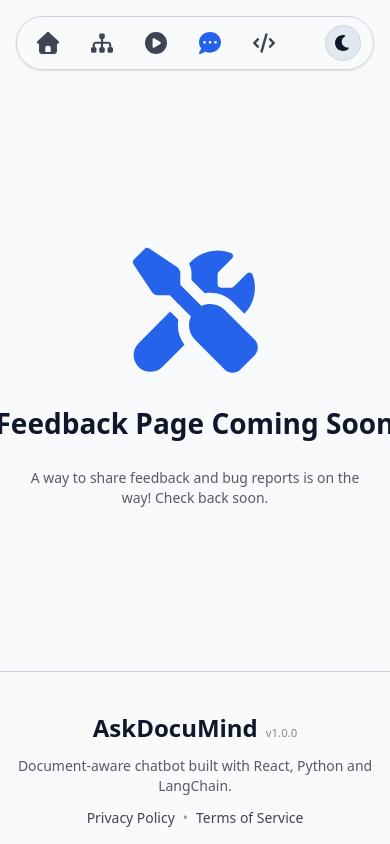
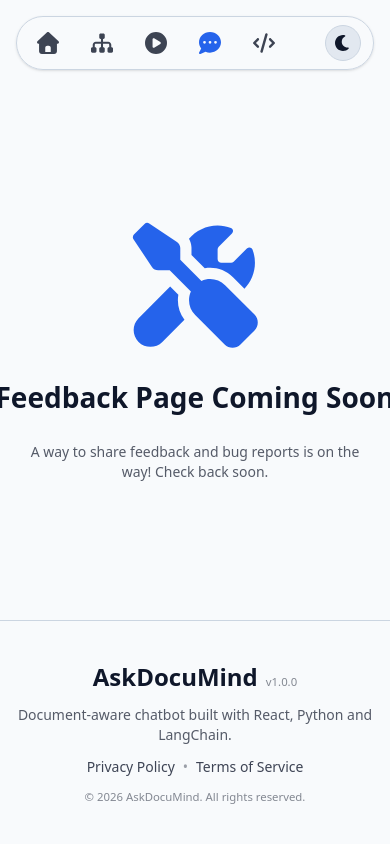
Before and after one commit to EmmanuelM-A/askdocumind-web, a Next.js app: page /feedback in a window 390 px wide. Built offline with nearby package versions, Linux system fonts and the light colour scheme.

Commit message:
feat: update layout structure for improved responsiveness in RootLayout and ComingSoon components

```diff
--- a/src/app/layout.tsx
+++ b/src/app/layout.tsx
@@ -34,7 +34,7 @@
 		>
 			<body className="min-h-full flex flex-col">
 				<NavBar />
-				<main className="flex-1 overflow-y-auto pt-20">
+				<main className="flex flex-1 flex-col overflow-y-auto pt-20">
 					{children}
 					<FooterBar />
 				</main>
--- a/src/components/ComingSoon.tsx
+++ b/src/components/ComingSoon.tsx
@@ -11,7 +11,7 @@
 	description = "This page isn't ready yet, but it's on the way. Check back soon.",
 }: ComingSoonProps) {
 	return (
-		<div className="flex min-h-[70vh] w-full flex-col items-center justify-center gap-6 px-4 py-16 text-center">
+		<div className="flex w-full flex-1 flex-col items-center justify-center gap-6 px-4 py-16 text-center">
 			<FontAwesomeIcon
 				icon={faScrewdriverWrench}
 				className="!h-[8.4rem] !w-[8.4rem] text-(--color-accent)"
```
